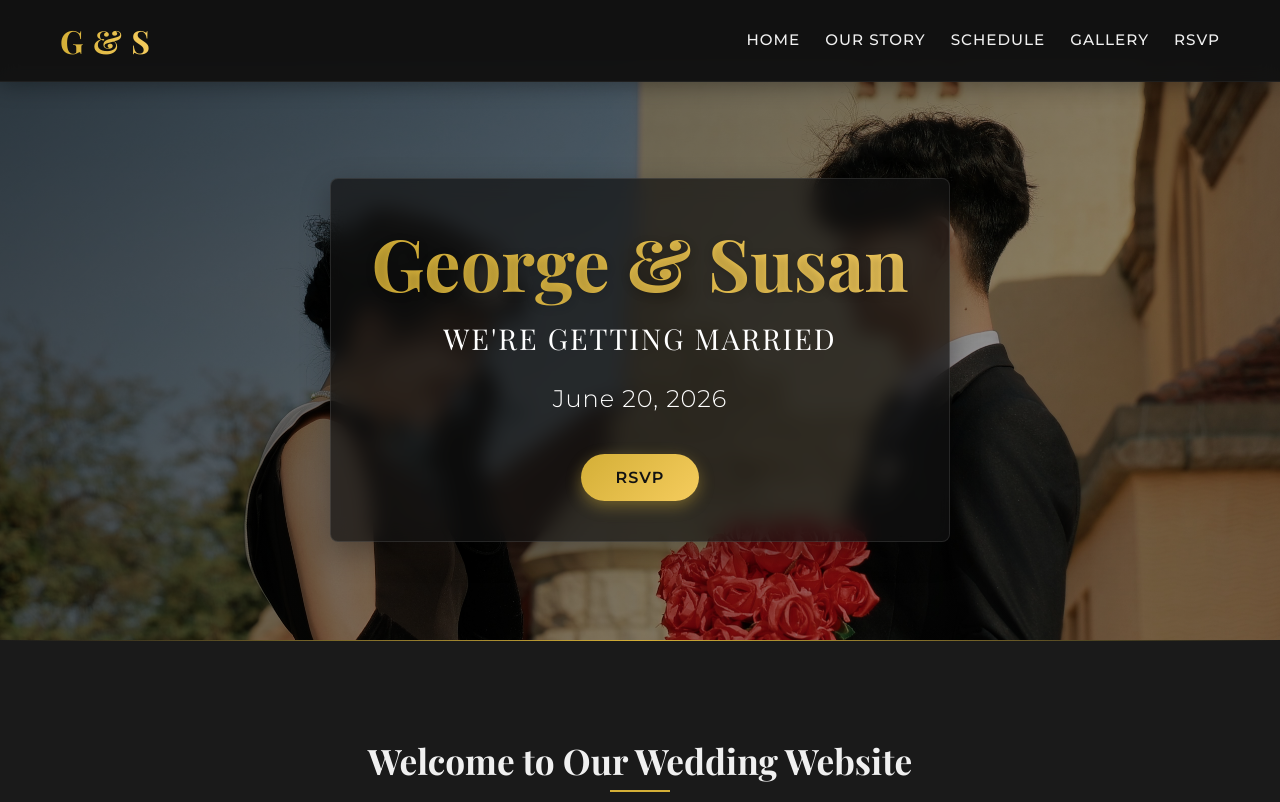
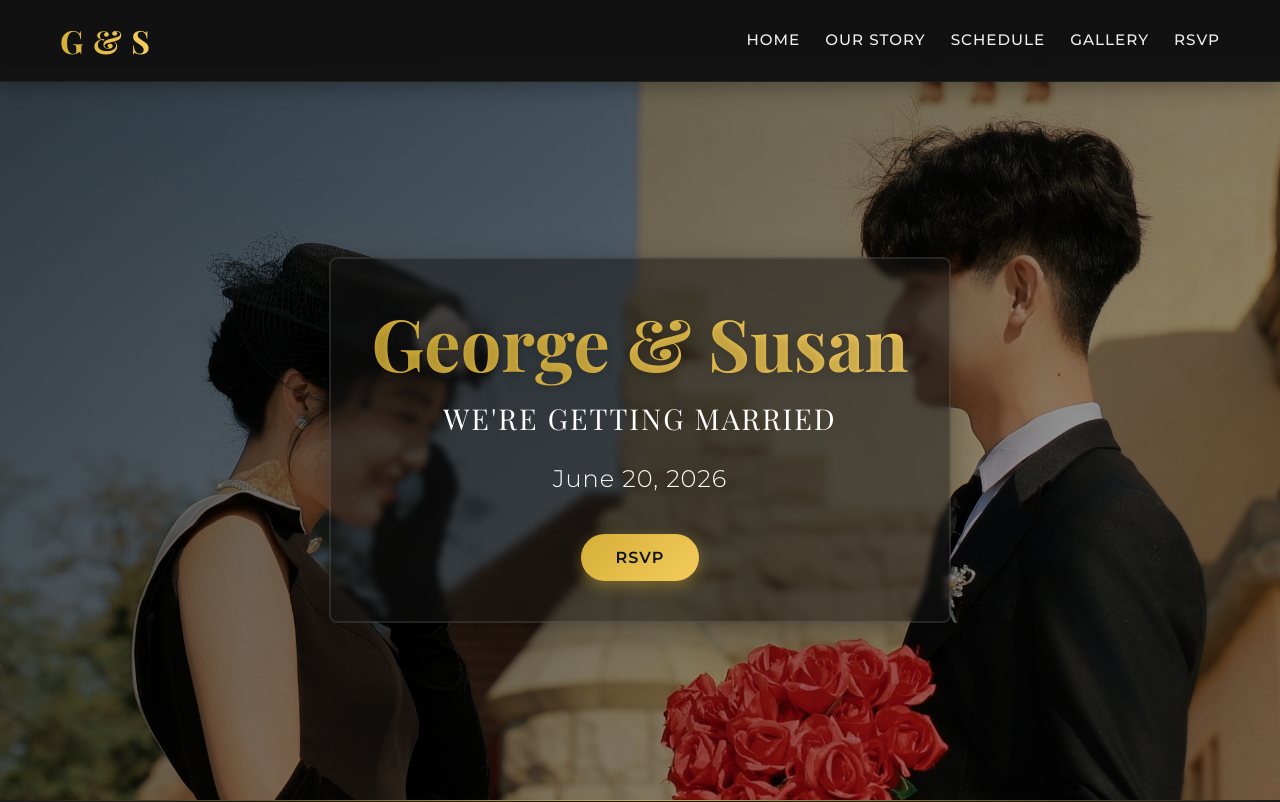
Before and after one commit to georgejiang97/susanandgeorgeweddingwebsite, a React (Create React App) app: page / in a window 1280 px wide. Shown: the top 802 px of the page. Built offline with nearby package versions, Linux system fonts and the light colour scheme.

Commit message:
slight variations on carousel

```diff
--- a/src/styles/Home.css
+++ b/src/styles/Home.css
@@ -3,7 +3,7 @@
 }
 
 .hero {
-  height: 70vh;
+  height: 90vh;
   background-size: cover;
   background-position: center;
   display: flex;
@@ -59,11 +59,11 @@
   padding: 40px;
   position: relative;
   z-index: 2;
-  background-color: rgba(18, 18, 18, 0.7);
+  background-color: rgba(18, 18, 18, 0.5);
   border-radius: 8px;
-  backdrop-filter: blur(10px);
+  backdrop-filter: blur(3px);
   box-shadow: 0 10px 30px rgba(0, 0, 0, 0.3);
-  border: 1px solid rgba(255, 255, 255, 0.1);
+  border: 2px solid rgba(255, 255, 255, 0.1);
   animation: fadeIn 1s ease-out;
 }
 
```
